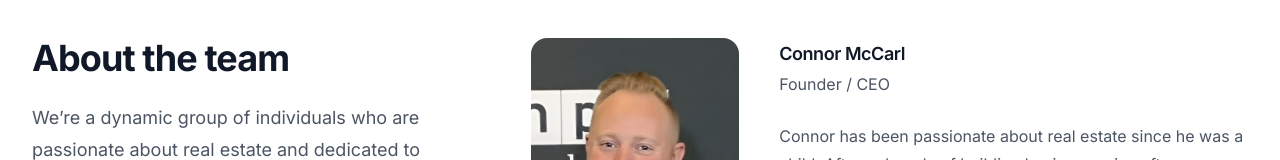
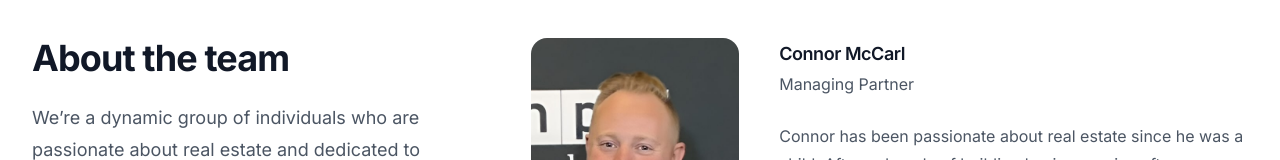
Before and after one commit to connormccarl/mccarlcapital, a Next.js app in the folder mccarlcapital-app/: page /team in a window 1280 px wide. Shown: the part 130-290 px from the top of the page. Built offline with nearby package versions, Linux system fonts and the light colour scheme.

Commit message:
update my title

```diff
--- a/mccarlcapital-app/app/(main)/team/page.tsx
+++ b/mccarlcapital-app/app/(main)/team/page.tsx
@@ -3,7 +3,7 @@ import React from 'react'
 const people = [
   {
     name: 'Connor McCarl',
-    role: 'Founder / CEO',
+    role: 'Managing Partner',
     imageUrl:
       '/headshot.jpg',
     bio: 'Connor has been passionate about real estate since he was a child. After a decade of building businesses in software, telecom, and digital marketing, he started helping everyday investors capitalize on the benefits of multifamily real estate. With a knack for systems that scale, Connor has helped McCarl Capital position to reach over 12,000 units in the first five years of inception.',
```
